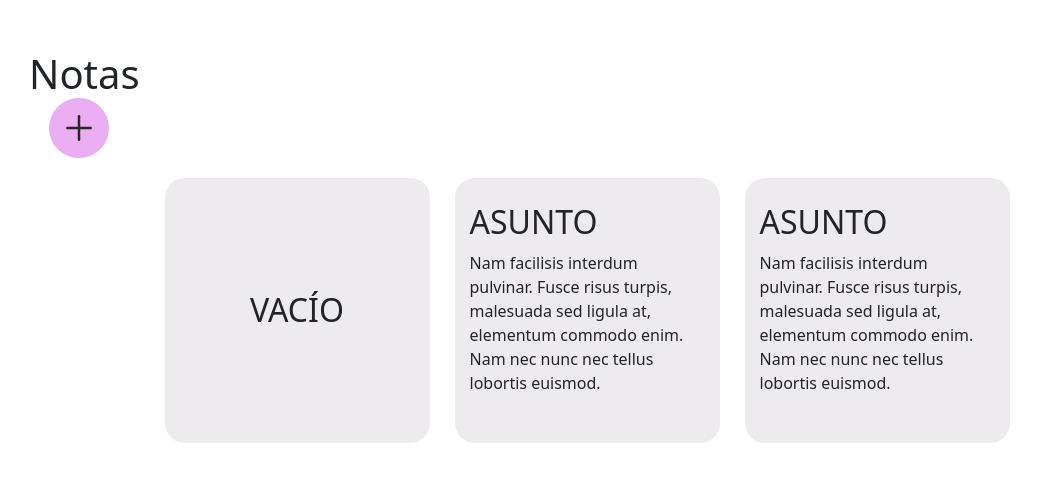
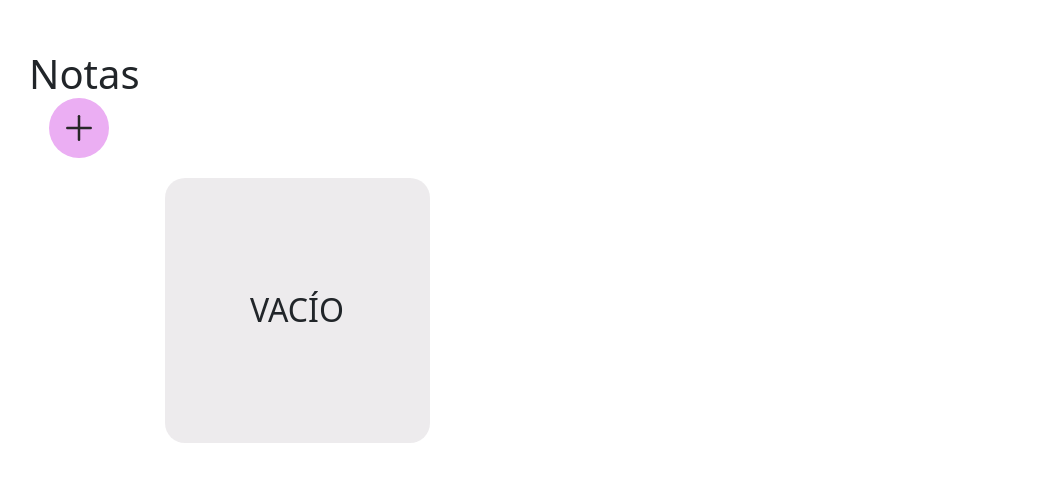
Before and after one commit to feruzu/App-Notas, a plain HTML site: page index.html in a window 1280 px wide. Shown: the whole page, without its empty margins (53-1094 px from the left). Drawn offline with nearby package versions, Linux system fonts and the light colour scheme.

Commit message:
Borrar muestra

```diff
--- a/index.html
+++ b/index.html
@@ -31,7 +31,7 @@
                   <form>
                     <div class="mb-3">
                       <label>Asunto</label>
-                      <input id="asunto-nota" type="text" class="form-control">
+                      <input id="asunto-nota" type="text" class="form-control" maxlength="12">
                     </div>
                     <div class="mb-3">
                       <label>Nota</label>
@@ -49,23 +49,8 @@
 
 
         <div class="note">
-
             <div class="notas-vacio">
                    <h2 class="vacio">Vacío</h2>
-            </div>
-
-            <div class="nota-nueva">
-                <div class="nota">
-                    <h2 class="asunto">Asunto</h2>
-                    <p class="texto">Nam facilisis interdum pulvinar. Fusce risus turpis, malesuada sed ligula at, elementum commodo enim. Nam nec nunc nec tellus lobortis euismod.</p>
-                </div>
-            </div>
-
-            <div class="nota-nueva">
-                <div class="nota">
-                    <h2 class="asunto">Asunto</h2>
-                    <p class="texto">Nam facilisis interdum pulvinar. Fusce risus turpis, malesuada sed ligula at, elementum commodo enim. Nam nec nunc nec tellus lobortis euismod.</p>
-                </div>
             </div>
 
         </div>
```
